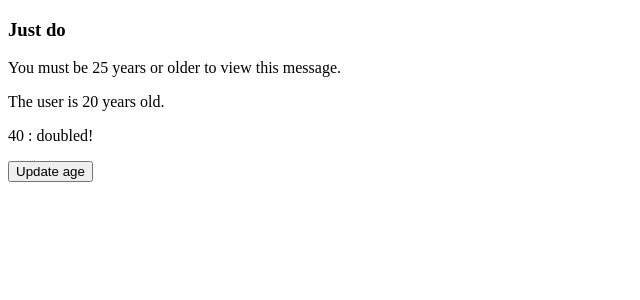
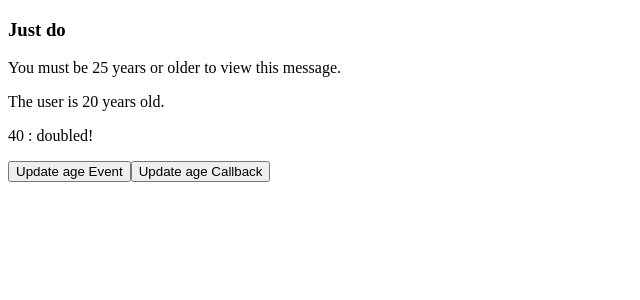
Before and after one commit to BarneyMayerson/06-components, a Vue app: page / in a window 1280 px wide. Shown: the top 300 px of the page, without its empty margins (0-640 px from the left). Built offline with nearby package versions, Linux system fonts and the light colour scheme.

Commit message:
06-013 Callback Functions (vi)

```diff
--- a/src/App.vue
+++ b/src/App.vue
@@ -2,7 +2,7 @@
   <div>
     <h3>Just do</h3>
     <Greetings :age="age" />
-    <User :age="age" @age-changed="updateAge"/>
+    <User :age="age" @age-changed="updateAge" :ageChangeFn="updateAgeCB"/>
   </div>
 </template>
 
@@ -28,6 +28,11 @@ export default {
       if (!num) return
 
       this.age += num;
+    },
+    updateAgeCB(num) {
+      if (!num) return
+
+      this.age += num;
     }
   },
 }
--- a/src/components/User.vue
+++ b/src/components/User.vue
@@ -1,7 +1,8 @@
 <template>
   <p>The user is {{ age }} years old.</p>
   <p>{{ ageDouble }} : doubled!</p>
-  <button type="button" @click.prevent="onClickAge">Update age</button>
+  <button type="button" @click.prevent="onClickAge">Update age Event</button>
+  <button type="button" @click.prevent="ageChangeFn(5)">Update age Callback</button>
 </template>
 
 <script>
@@ -14,8 +15,9 @@ export default {
       // required: true,
       validaror(value) {
         return value < 130;
-      }
+      },
     },
+    ageChangeFn: Function,
   },
 
   emits: ["age-changed"],
```
